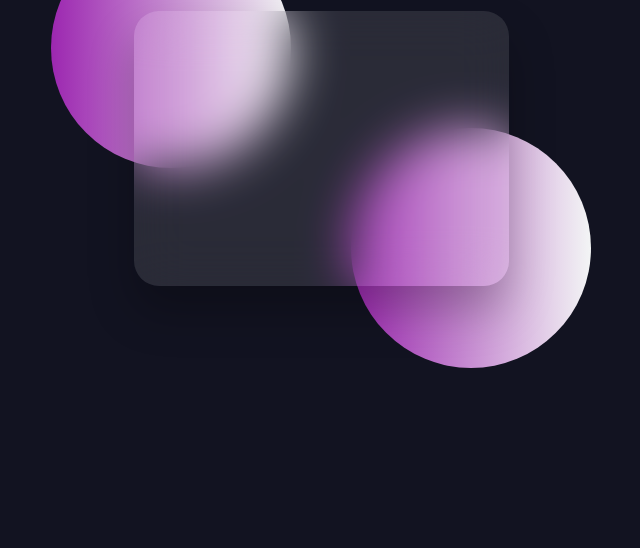
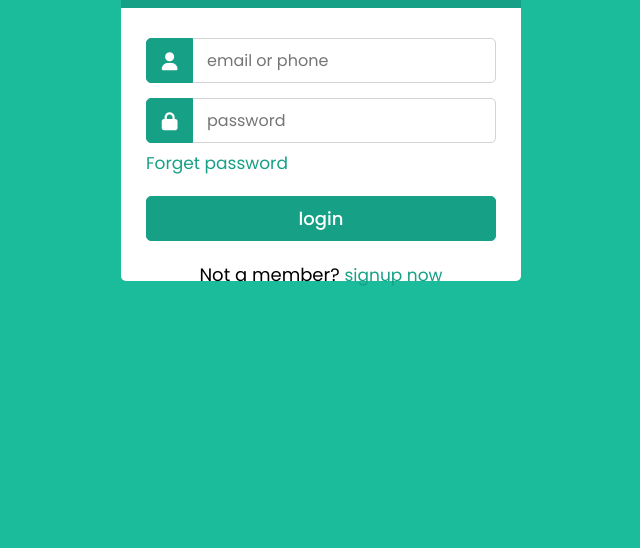
Before and after one commit to hermi1621/Front-projects, a plain HTML site: page index.html in a window 1280 px wide. Shown: the part 252-800 px from the top of the page, without its empty margins (319-959 px from the left). Drawn offline with Linux system fonts and the light colour scheme; a web font is replaced by a local one.

```diff
--- /dev/null
+++ b/credit-card/style.css
@@ -0,0 +1,43 @@
+@import url('https://fonts.googleapis.com/css2?family=Inter:ital,opsz,wght@0,14..32,100..900;1,14..32,100..900&family=Nunito:ital,wght@0,200..1000;1,200..1000&family=Outfit:wght@100..900&family=Playfair:ital,opsz,wght@0,5..1200,300..900;1,5..1200,300..900&family=Poppins:ital,wght@0,100;0,200;0,300;0,400;0,500;0,600;0,700;0,800;0,900;1,100;1,200;1,300;1,400;1,500;1,600;1,700;1,800;1,900&family=Roboto:ital,wght@0,100..900;1,100..900&display=swap');
+
+    section{
+        position: relative;
+        min-height: 100vh;
+        width: 100%;
+        background: #121321;
+        display: flex;
+        align-items: center;
+        justify-content:center ;
+    }
+    section::before{
+        content: "";
+        position: absolute;
+        height: 240px;
+        width: 240px;
+        border-radius: 50%;
+        transform: translate(-150px,-100px);
+        background: linear-gradient(90deg,#9c27b0,#f3f5f5);
+    }
+   section::after{
+        content: "";
+        position: absolute;
+        height: 240px;
+        width: 240px;
+        border-radius: 50%;
+        transform: translate(150px, 100px);
+        background: linear-gradient(90deg,#9c27b0,#f3f5f5);
+    }
+    .container{
+        position: relative;
+        height: 275px;
+        width: 375px;
+        z-index: 100;
+    }
+    .container .card{
+        height: 100%;
+        width: 100%;
+        border-radius: 25px;
+        backdrop-filter:blur(25px) ;
+        background: rgba(255, 255,255, 0.1);
+        box-shadow:0 25px 45px rgba(0, 0, 0, 0.25) ;
+    }
--- a/index.html
+++ b/index.html
@@ -3,14 +3,35 @@
 <head>
     <meta charset="UTF-8">
     <meta name="viewport" content="width=device-width, initial-scale=1.0">
-    <title>Flipping card UI design</title>
+    <title>Login form</title>
     <link rel="stylesheet" href="style.css">
+    <link rel="stylesheet" href="https://cdnjs.cloudflare.com/ajax/libs/font-awesome/6.0.0/css/all.min.css">
+
 </head>
 <body>
-    <section>
-        <div class="container">
-            <div class="card front-face"></div>
-        </div>
-    </section>
+    <div class="container">
+    <div class="wrapper">
+        <div class="title"><span>
+            Login Form</span></div>
+
+            <form action="#">
+                <div class="row">
+                    <i class="fas fa-user"></i>
+                    <input type="text " placeholder="email or phone" required>
+                </div>
+
+                <div class="row">
+                    <i class="fas fa-lock"> </i>
+                    <input type="password" placeholder="password" required>
+                                </div>
+
+                         <div class="pass"><a href="#">Forget password</a></div>
+                   <div class="row button">
+                   <input type="submit" value="login">
+                     <div class="signup-link">Not a member? <a href="#">signup now</a></div>
+                                </div>
+                                </form>
+    </div>
+    </div>
 </body>
 </html>
--- a/style.css
+++ b/style.css
@@ -3,45 +3,105 @@
     margin: 0;
     padding: 0;
     box-sizing: border-box;
-    font-family: 'poppins',sans-serif;}
-    section{
+    font-family: 'poppins',sans-serif;
+}
+body{
+       background: #1abc9c;
+       overflow: hidden;
+}
+.container{
+ max-width: 440px;
+ padding: 0 20px;
+ margin: 170px auto;
+}
+.wrapper{
+    width: 100%;
+    background: #fff;
+    border-radius: 5px;
+}
+.wrapper .title{
+    line-height: 90px;
+    background:#16a085 ;
+  text-align: center;
+    border-radius: 5px 5px 0 0;
+    color: #fff;
+    font-size: 30px;
+    font-weight: 600;
+}
+.wrapper form{
+    padding: 30px 25px 25px 25px;
+}
+.wrapper form .row{
+    height:45px ;
+    margin-bottom: 15px;
     position: relative;
-        min-height: 100vh;
+}
+.wrapper form .row input{
+    height: 100%;
     width: 100%;
-        background: #121321;
+    outline: none;
+    padding-left: 60px;
+    border-radius: 5px;
+    border: 1px solid lightgrey;
+    font-size: 16px;
+     transition: all 0.3s ease;
+}
+form .row input:focus{
+ border-color:#16a085 ;
+ box-shadow:inset 0px 0px 2px 2px rgba(26,188,156,0.25);
+
+}
+.wrapper form .row i{
+    position: absolute;
+    width: 47px;
+    height: 100%;
+    color: #fff;
+    font-size: 18px;
+    background: #16a085;
+    border: 1px solid #16a085 ;
+    border-radius: 5px 0 0 5px;
     display: flex;
     align-items: center;
-        justify-content:center ;
+    justify-content: center;
 }
-    section::before{
-        content: "";
-        position: absolute;
-        height: 240px;
-        width: 240px;
-        border-radius: 50%;
-        transform: translate(-150px,-100px);
-        background: linear-gradient(90deg,#9c27b0,#f3f5f5);
+
+.wrapper form  .pass{
+    margin: -8px 0 20px 0;
 }
-   section::after{
-        content: "";
-        position: absolute;
-        height: 240px;
-        width: 240px;
-        border-radius: 50%;
-        transform: translate(150px, 100px);
-        background: linear-gradient(90deg,#9c27b0,#f3f5f5);
+.wrapper form  .pass a{
+    color: #16a085;
+    font-size: 17px;
+    text-decoration: none;
 }
-    .container{
-        position: relative;
-        height: 275px;
-        width: 375px;
-        z-index: 100;
+.wrapper form .pass a:hover{
+    text-decoration: underline;
 }
-    .container .card{
-        height: 100%;
-        width: 100%;
-        border-radius: 25px;
-        backdrop-filter:blur(25px) ;
-        background: rgba(255, 255,255, 0.1);
-        box-shadow:0 25px 45px rgba(0, 0, 0, 0.25) ;
+.wrapper form .button input{
+    color: #fff;
+    font-size: 18px;
+    font-weight: 500;
+    padding-left: 0px;
+    background: #16a085;
+    border: 1px solid #16a085;
+    cursor: pointer;
+
 }
+form .button input:hover{
+    background: #12876f;
+}
+.wrapper form  .signup-link{
+    text-align: center;
+    margin-top: 20px;
+    font-size: 18px;
+
+}
+.wrapper form .signup-link a{
+    color: #16a085;
+    font-size: 17px;
+    text-decoration: none;
+
+}
+form .signup-link a:hover{
+    text-decoration: underline;
+
+}
```
Also changed, not shown: credit-card/index.html (added, +16 -0 lines). Lines whose indentation alone changed are shown as unchanged.
